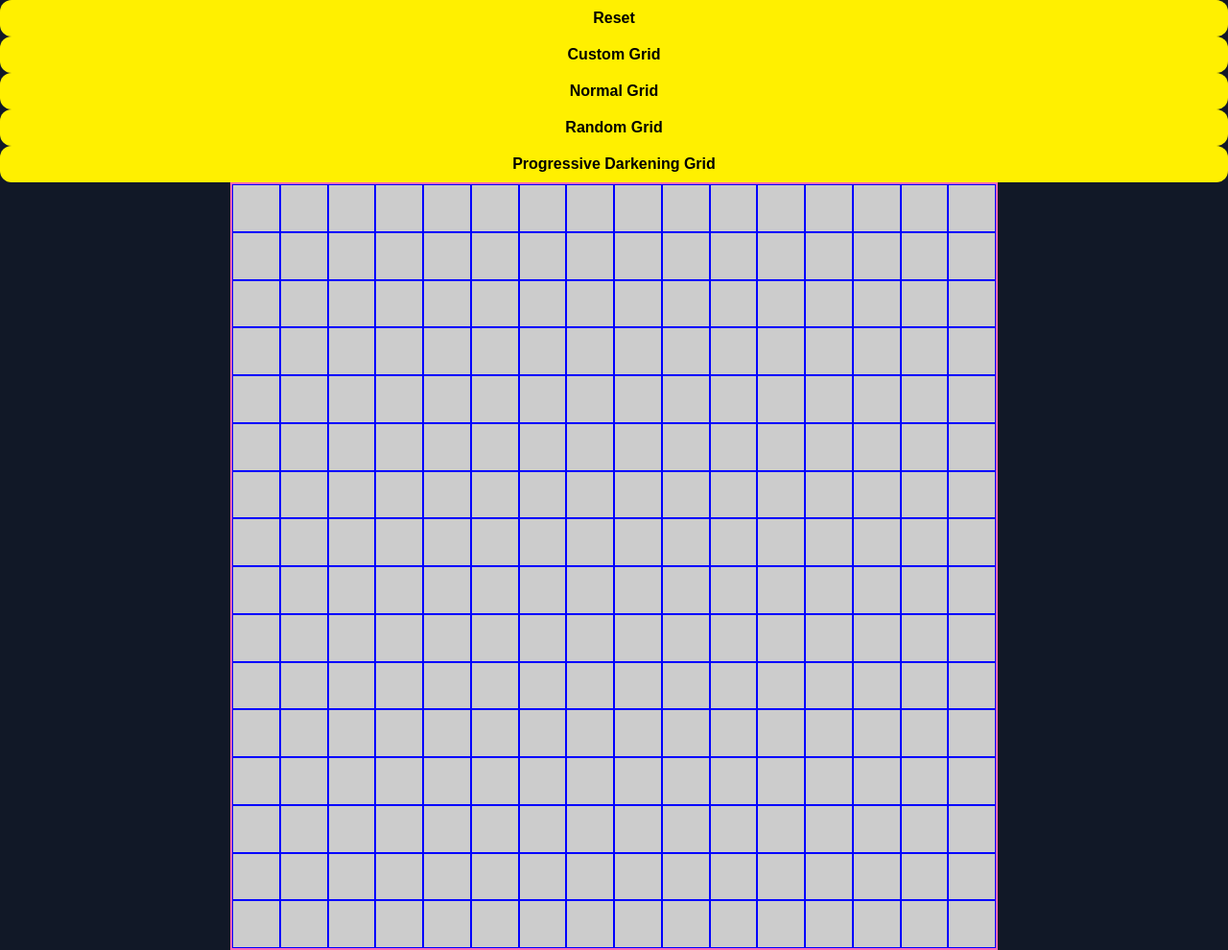
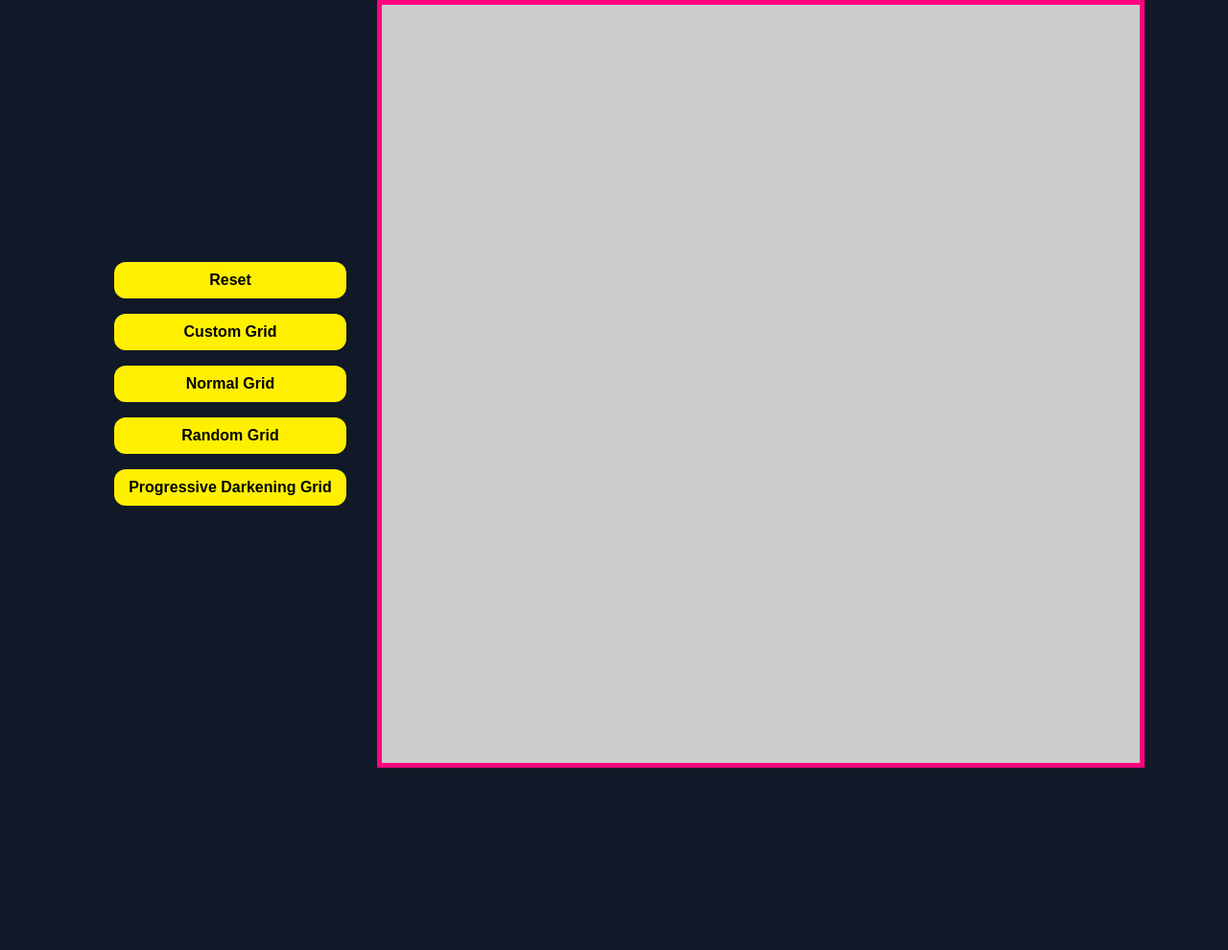
Before and after one commit to KhashayarS/Etch-a-Sketch, a plain HTML site: page index.html in a window 1280 px wide. Shown: the whole page at 96% size. After the commit the page ends 800 px from the top, so only its background shows below. Drawn offline with Linux system fonts and the light colour scheme.

Commit message:
Finish the code, including debugging and style

```diff
--- a/index.html
+++ b/index.html
@@ -10,13 +10,23 @@
     </head>
 
     <body>
+
+        <div class="main">
+
+            <div class="buttonsContainer">
+
                 <button class="btn-1" role="button" id="resetBtn" onClick="resetGrid()">Reset</button>
                 <button class="btn-1" role="button" id="customBtn" onclick="createCustomGrid()">Custom Grid</button>
                 <button class="btn-1" role="button" id="customBtn" onclick="createNormalGrid()">Normal Grid</button>
                 <button class="btn-1" role="button" id="randomBtn" onclick="createRandomGrid()">Random Grid</button>
                 <button class="btn-1" role="button" id="randomBtn" onclick="createProgressiveDarkeningGrid()">Progressive Darkening Grid</button>
 
+            </div>
+
             <div class="container">
+
+        </div>
+
     </body>
 
 </html>
--- a/script.js
+++ b/script.js
@@ -28,10 +28,10 @@ function generateRandomColor() {
 
 function generateDarkeningColor(opacity=0) {
     let newColor = `rgba(128, 128, 128, ${opacity})`;
-    console.log(newColor);
 
     return newColor
 }
+
 
 function generateGrid(numberOfSquares) {
 
@@ -54,7 +54,6 @@ function activateItem(item, randomColors=false, darkeningColors=false) {
     } else if (darkeningColors) {
         if (globalOpacityCounter < 10) {
             let opacityValue = (1 - globalOpacityCounter / 10);
-            console.log(opacityValue);
             item.style.backgroundColor = generateDarkeningColor(opacityValue);
             globalOpacityCounter++;
         } else {
@@ -93,16 +92,16 @@ function createCustomGrid() {
         numOfSquares = prompt("Please enter the number of sqaures per side!\nNumber should between 2 and 100");
 
         if (numOfSquares === null) {
-            console.log(defaultNumberOfSquares);
             resetGrid();
             break;
+        } else {
+            numOfSquares = Number(numOfSquares);
         }
-
-        numOfSquares = Number(numOfSquares);
-        defaultNumberOfSquares = numOfSquares;
     }
 
+
     if (!(numOfSquares === null)) {
+        defaultNumberOfSquares = numOfSquares;
         clearBoard();
         generateGrid(numOfSquares);
     }
--- a/style.css
+++ b/style.css
@@ -18,17 +18,22 @@ body {
     height: 100vh;
 }
 
+.main {
+    display: flex;
+    height: 100vh;
+    justify-content: center;
+    align-items: center;
+}
+
 .container {
-    border: 2px solid hotpink;
+    border: 5px solid #ff0080;
     display: flex;
     flex-wrap: wrap;
     width: 800px;
     height: 800px;
-    margin: 0 auto;
 }
 
 .gridItem {
-    border: 1px solid blue;
     width: calc( ( 1 / var(--squaresPerSide) ) * 100% );
     height: calc( ( 1 / var(--squaresPerSide) ) * 100% );
     background-color: #ccc;
@@ -37,6 +42,15 @@ body {
 
 .active {
     background-color: black;
+}
+
+.buttonsContainer {
+    display: flex;
+    flex-direction: column;
+    justify-content: center;
+    align-items: center;
+    padding: 2rem 0;
+    margin: 0 2rem;
 }
 
 
@@ -71,3 +85,8 @@ body {
   -webkit-filter: saturate(0.2) opacity(0.5);
   cursor: not-allowed;
 }
+
+/*Custom btn-1 styles*/
+.btn-1 {
+    margin: 0.5rem 0;
+}
```
Also changed, not shown: 1 other file. Lines whose indentation alone changed are shown as unchanged.
